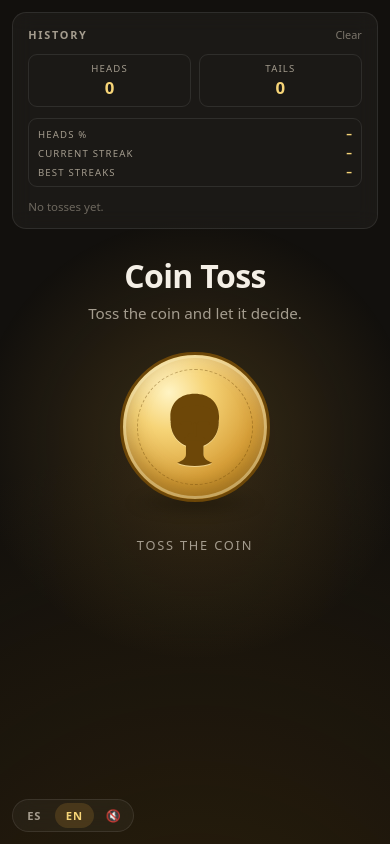
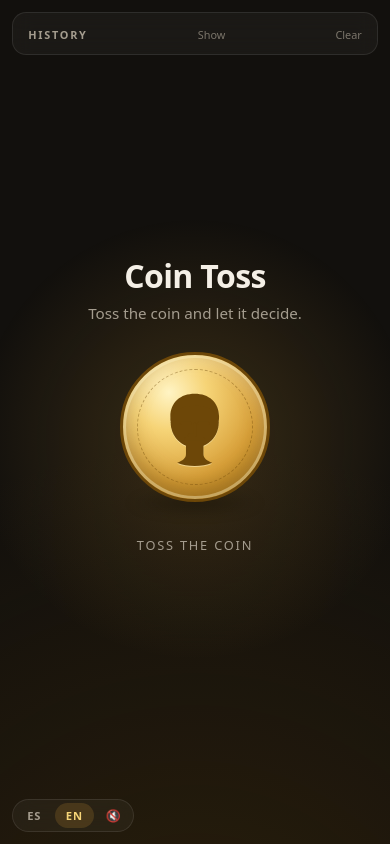
Before and after one commit to damrek/coin-flip, a website with bundled scripts: page index.html in a window 390 px wide. Built offline with nearby package versions, Linux system fonts and the light colour scheme.

Commit message:
feat(history): add collapsible history panel with persisted pref

```diff
--- a/index.html
+++ b/index.html
@@ -21,9 +21,11 @@
   <aside class="history" data-i18n-aria="historyLabel">
     <header class="history__head">
       <h2 class="history__title" data-i18n="historyTitle">Histórico</h2>
+      <button type="button" class="history__toggle" id="toggleHistory" aria-expanded="true" aria-controls="historyBody" aria-label="Ocultar">Ocultar</button>
       <button type="button" class="history__clear" id="clearHistory" data-i18n="clear">Limpiar</button>
     </header>
 
+    <div id="historyBody">
     <dl class="tally">
       <div class="tally__item">
         <dt class="tally__label" data-i18n="heads">Cara</dt>
@@ -51,6 +53,7 @@
     </dl>
 
     <ol class="history__list" id="historyList" aria-live="polite"></ol>
+    </div>
   </aside>
 
   <!-- Main scene -->
--- a/src/config.ts
+++ b/src/config.ts
@@ -5,5 +5,13 @@ export const HISTORY_KEY = 'coinflip.history.v1';
 export const LANG_KEY = 'coinflip.lang';
 export const SOUND_KEY = 'coinflip.sound.v1';
 
+/**
+ * Persistence contract for the collapsible history panel. Values are the
+ * exact strings 'true' (collapsed) and 'false' (expanded); absence means no
+ * saved preference and the layout falls back to the viewport default
+ * (collapsed on narrow screens, expanded otherwise). Must not change.
+ */
+export const HISTORY_COLLAPSED_KEY = 'coinflip.history-collapsed.v1';
+
 /** Maximum history entries kept, newest-first. */
 export const MAX_ENTRIES = 50;
--- a/src/i18n.ts
+++ b/src/i18n.ts
@@ -22,7 +22,9 @@ export type StringKey =
   | 'streakNow'
   | 'bestStreaks'
   | 'soundOn'
-  | 'soundOff';
+  | 'soundOff'
+  | 'collapse'
+  | 'expand';
 
 export type StringTable = Record<StringKey, string>;
 
@@ -46,6 +48,8 @@ export const STRINGS: Record<Lang, StringTable> = {
     bestStreaks: 'Mejor racha',
     soundOn: 'Activar sonido',
     soundOff: 'Desactivar sonido',
+    collapse: 'Ocultar',
+    expand: 'Mostrar',
   },
   en: {
     docTitle: 'Coin Toss',
@@ -66,6 +70,8 @@ export const STRINGS: Record<Lang, StringTable> = {
     bestStreaks: 'Best streaks',
     soundOn: 'Turn sound on',
     soundOff: 'Turn sound off',
+    collapse: 'Hide',
+    expand: 'Show',
   },
 };
 
--- a/src/main.ts
+++ b/src/main.ts
@@ -2,14 +2,15 @@
 // Loaded by index.html via dist/main.iife.js; init() auto-runs on import.
 
 import { flip, getPending, settle } from './game.js';
-import { applyLang, clearHistory, getLang } from './ui.js';
-import { readLang } from './store.js';
+import { applyLang, clearHistory, getLang, isCollapsed, setCollapsed } from './ui.js';
+import { readCollapsed, readLang } from './store.js';
 import { toggleSound } from './sound.js';
 
 export function init(): void {
   const coin = document.getElementById('coin');
   const lift = document.getElementById('coinLift');
   const clearBtn = document.getElementById('clearHistory');
+  const toggleHistory = document.getElementById('toggleHistory');
   const soundToggle = document.getElementById('soundToggle');
   const langButtons = Array.from(document.querySelectorAll<HTMLButtonElement>('.lang__btn'));
 
@@ -24,6 +25,10 @@ export function init(): void {
     clearHistory();
   });
 
+  toggleHistory?.addEventListener('click', () => {
+    setCollapsed(!isCollapsed());
+  });
+
   for (const btn of langButtons) {
     btn.addEventListener('click', () => {
       applyLang(btn.dataset.lang ?? '');
@@ -34,6 +39,10 @@ export function init(): void {
     toggleSound(getLang());
   });
 
+  // Saved preference wins; with none, narrow screens start collapsed so the
+  // panel never covers the coin, wide screens start expanded.
+  setCollapsed(readCollapsed() ?? window.matchMedia('(max-width: 620px)').matches);
+
   applyLang(readLang());
 }
 
--- a/src/store.ts
+++ b/src/store.ts
@@ -1,4 +1,4 @@
-import { HISTORY_KEY, LANG_KEY, MAX_ENTRIES, SOUND_KEY } from './config.js';
+import { HISTORY_COLLAPSED_KEY, HISTORY_KEY, LANG_KEY, MAX_ENTRIES, SOUND_KEY } from './config.js';
 import type { Lang } from './i18n.js';
 import type { Side } from './game.js';
 
@@ -74,3 +74,27 @@ export function writeSound(value: SoundState): void {
     // Preference simply will not survive a reload.
   }
 }
+
+/**
+ * Persisted collapsed preference for the history panel. Returns `null` when
+ * no preference was saved yet so the caller can fall back to the viewport
+ * default. Stored as the exact strings 'true' / 'false'.
+ */
+export function readCollapsed(): boolean | null {
+  try {
+    const saved = localStorage.getItem(HISTORY_COLLAPSED_KEY);
+    if (saved === 'true') return true;
+    if (saved === 'false') return false;
+    return null;
+  } catch {
+    return null;
+  }
+}
+
+export function writeCollapsed(value: boolean): void {
+  try {
+    localStorage.setItem(HISTORY_COLLAPSED_KEY, value ? 'true' : 'false');
+  } catch {
+    // Preference simply will not survive a reload.
+  }
+}
--- a/src/ui.ts
+++ b/src/ui.ts
@@ -1,12 +1,39 @@
 import { DEFAULT_LANG, isLang, t } from './i18n.js';
 import type { Lang, StringKey } from './i18n.js';
-import { readHistory, writeHistory, writeLang } from './store.js';
+import { readHistory, writeCollapsed, writeHistory, writeLang } from './store.js';
 import type { Side } from './game.js';
 import { updateSoundToggle } from './sound.js';
 import { renderStats } from './stats.js';
 
 let lang: Lang = DEFAULT_LANG;
 let lastSide: Side | null = null; // last landed outcome, kept so a language switch can relabel it
+let collapsed = false; // history panel state; resolved once in main.ts init
+
+/** Whether the history panel body is currently collapsed. */
+export function isCollapsed(): boolean {
+  return collapsed;
+}
+
+/** Reflect the collapsed flag in the DOM: class + hidden + bilingual toggle. */
+export function applyCollapsedState(): void {
+  document.querySelector('.history')?.classList.toggle('is-collapsed', collapsed);
+  const body = document.getElementById('historyBody');
+  if (body) body.hidden = collapsed;
+  const toggle = document.getElementById('toggleHistory');
+  if (toggle) {
+    toggle.setAttribute('aria-expanded', String(!collapsed));
+    const label = t(lang, collapsed ? 'expand' : 'collapse');
+    toggle.textContent = label;
+    toggle.setAttribute('aria-label', label);
+  }
+}
+
+/** Persist the new collapsed state and reflect it in the DOM. */
+export function setCollapsed(value: boolean): void {
+  collapsed = value;
+  writeCollapsed(value);
+  applyCollapsedState();
+}
 
 /** Active language. */
 export function getLang(): Lang {
@@ -45,6 +72,7 @@ export function applyLang(next: Lang | string): void {
     if (result) result.textContent = t(lang, lastSide);
   }
   updateSoundToggle(lang);
+  applyCollapsedState();
   render();
 }
 
--- a/style.css
+++ b/style.css
@@ -437,7 +437,8 @@ body {
   color: var(--ink-dim);
 }
 
-.history__clear {
+.history__clear,
+.history__toggle {
   padding: 0;
   border: 0;
   background: none;
@@ -448,9 +449,16 @@ body {
   opacity: 0.7;
 }
 
-.history__clear:hover {
+.history__clear:hover,
+.history__toggle:hover {
   color: var(--gold-2);
   opacity: 1;
+}
+
+/* Collapsed state: the header + toggle stay visible, the tally, stats,
+   and history list hide together inside #historyBody. */
+.history.is-collapsed #historyBody {
+  display: none;
 }
 
 .tally {
```
